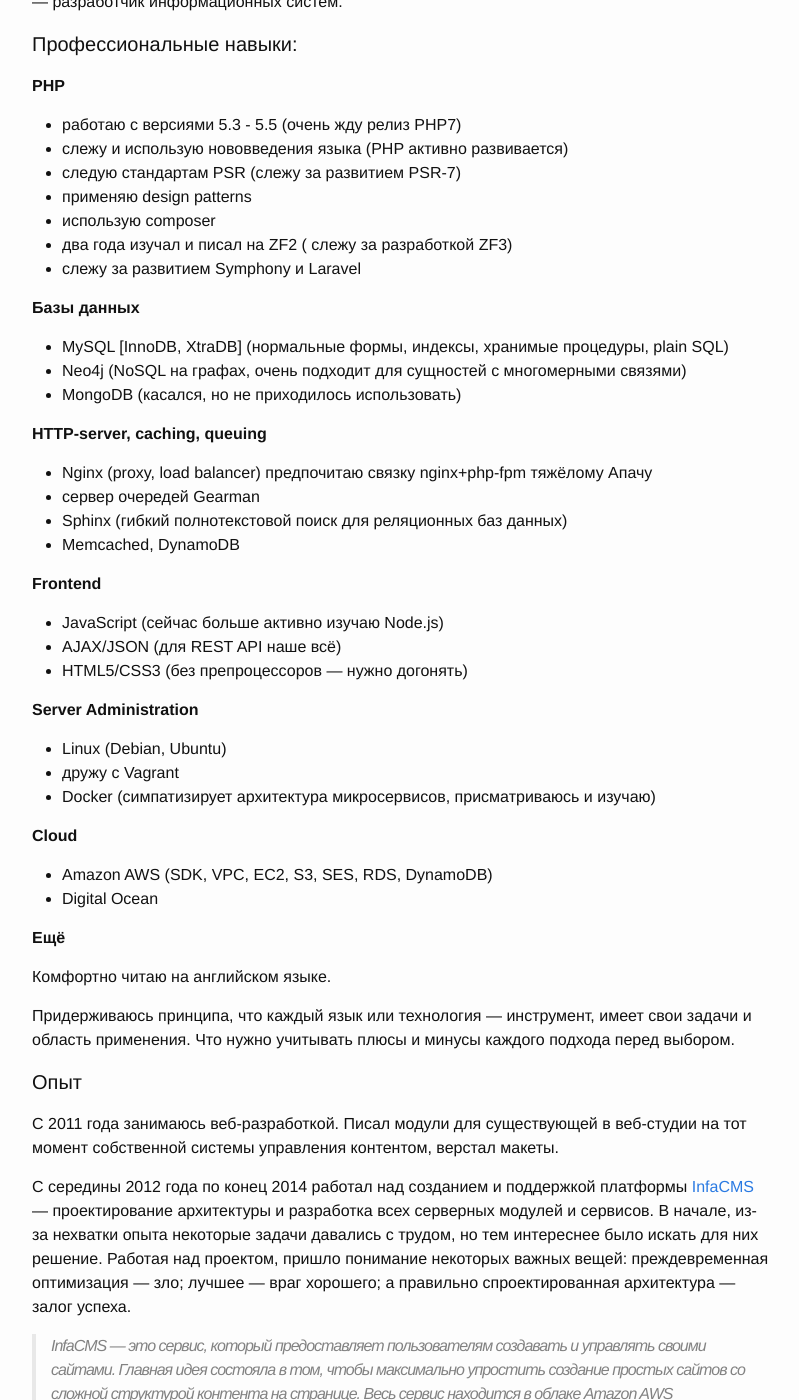
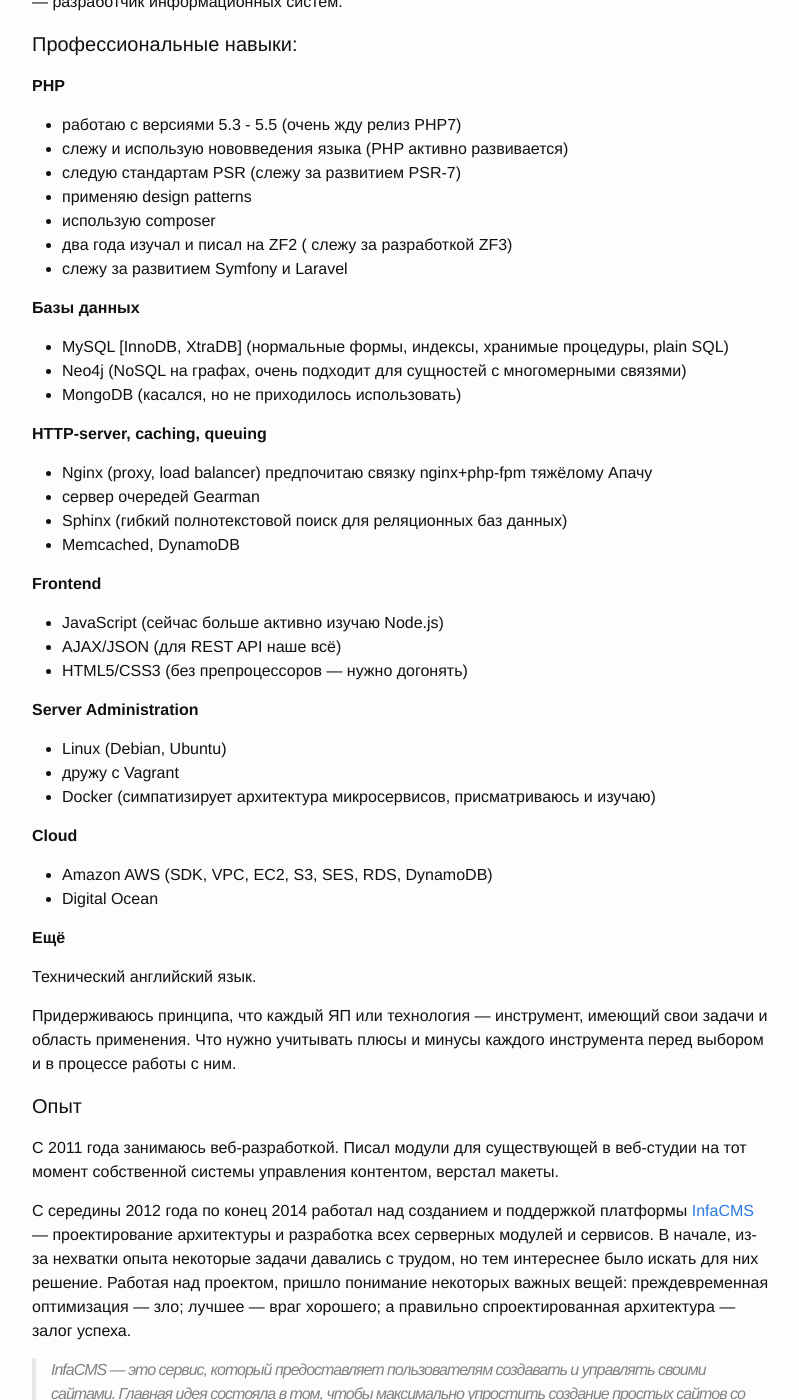
Before and after one commit to desmount/desmount.github.io, a Jekyll site: the page built from about.md, in a window 1280 px wide and 1400 px high, scrolled down 371 px. Shown: the whole window, without its empty margins (238-1037 px from the left). Built offline with Jekyll 4.4.1, drawn with Linux system fonts in a browser that asks for light colours.

Commit message:
Update about.md

```diff
--- a/about.md
+++ b/about.md
@@ -18,7 +18,7 @@ permalink: /cv/
 - применяю design patterns
 - использую composer
 - два года изучал и писал на ZF2 ( слежу за разработкой ZF3)
-- слежу за развитием Symphony и Laravel
+- слежу за развитием Symfony и Laravel
 
 **Базы данных**
 
@@ -52,9 +52,9 @@ permalink: /cv/
 
 **Ещё**
 
-Комфортно читаю на английском языке.
+Технический английский язык.
 
-Придерживаюсь принципа, что каждый язык или технология — инструмент, имеет свои задачи и область применения. Что нужно учитывать плюсы и минусы каждого подхода перед выбором.
+Придерживаюсь принципа, что каждый ЯП или технология — инструмент, имеющий свои задачи и область применения. Что нужно учитывать плюсы и минусы каждого инструмента перед выбором и в процессе работы с ним.
 
 #### Опыт
 
```
